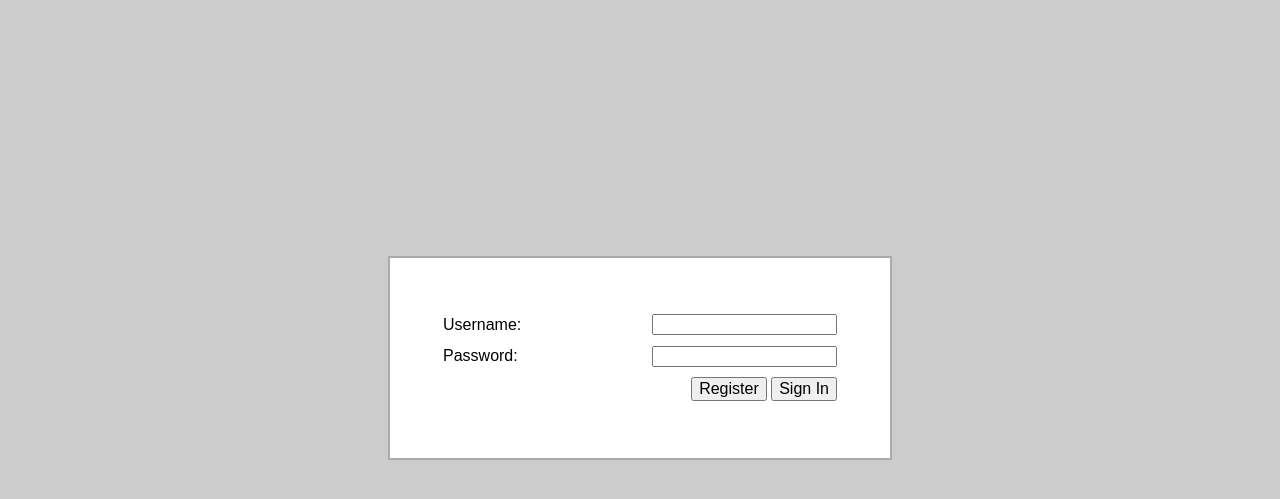
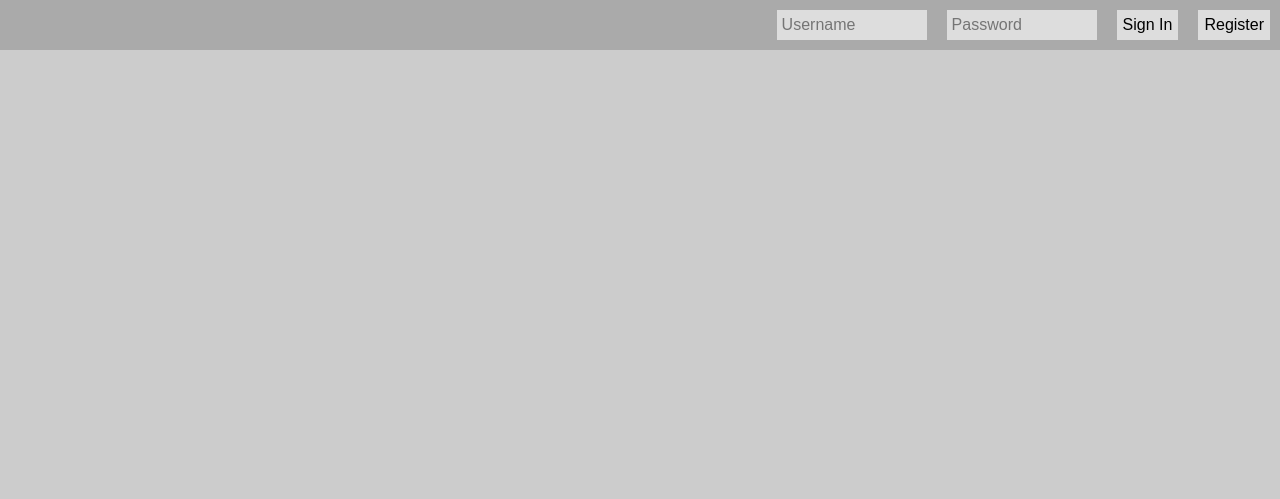
Before and after one commit to LukasLy/ide, a PHP site: page / in a window 1280 px wide. Shown: the top 499 px of the page. Run offline with PHP 8.4, Linux system fonts and the light colour scheme.

Commit message:
Atnaujinimas 4. Naujas dizainas ir 'session' funkcionalumas

```diff
--- a/index.php
+++ b/index.php
@@ -6,7 +6,11 @@
     </head>
 
     <body>
-        <div class="div1">
+
+        <?php session_start(); ?>
+        <?php include "top_bar.php"; ?>
+
+        <!-- <div class="div1">
             <form action="sign_in.php" method="get" class="form1">
                 <table>
                     <tr>
@@ -20,7 +24,8 @@
                     </tr>
                 </table>
             </form>
-        </div>
+        </div> -->
+
     </body>
 
 </html>
--- a/register.php
+++ b/register.php
@@ -7,7 +7,7 @@
 
     <body>
         <div class="div1">
-
+            <?php session_start(); ?>
             <?php if ($_GET["username"] == NULL) {
                         echo "Enter your username!";
                   } elseif ($_GET["password"] == NULL) {
--- a/sign_in.php
+++ b/sign_in.php
@@ -6,7 +6,7 @@
     </head>
 
     <body>
-        <div class="div1">
+        <?php session_start(); ?>
 
         <?php if ($_GET["username"] == NULL) {
                     echo "Enter your username!";
@@ -17,8 +17,6 @@
                   mysql_login($_GET["username"], $_GET["password"]);
               }
         ?>
-
-        </div>
     </body>
 
 </html>
--- a/stylesheet.css
+++ b/stylesheet.css
@@ -16,16 +16,36 @@ body {
     border: 2px solid #AAA;
 }
 
-.button1 {
+.div2 {
+    width:100%;
+    height:50px;
+    background-color: #AAA;
+    text-align: right;
+}
+
+.button1, .button2 {
     font-family: inherit;
     font-size: inherit;
 }
 
-/*table {
-    margin: auto;
-    margin-top: 10%;
-    text-align: center;
-}*/
+.button2, .input1 {
+    height: 30px;
+    margin: 10px;
+    border: none;
+    background-color: #DDD;
+    font-family: Arial;
+    font-size: 12pt;
+}
+
+.button2 {
+
+}
+
+.input1 {
+    padding-left: 5px;
+    padding-right: 5px;
+    width: 150px;
+}
 
 table {
     height: 100%;
@@ -34,12 +54,6 @@ table {
     text-align: right;
 }
 
-/*
-tr, td {
-    border: 2px solid #000;
-}
-*/
-
 .td1 {
     text-align: left;
 }
--- /dev/null
+++ b/top_bar.php
@@ -0,0 +1,25 @@
+<?php
+
+if (!session_id()) {
+        session_start();
+}
+
+if ( isset($_SESSION["user"]) ) {
+        ?>
+        <div class="div2">
+                <form method="get">
+                        Hello, <?php echo $_SESSION["user"]; ?><input formaction="sign_out.php" type="submit" value="Sign Out" class="button2">
+                </form>
+        </div>
+        <?php
+} else {
+        ?>
+        <div class="div2">
+                <form method="get">
+                        <input type="text" name="username" placeholder="Username" class="input1"><input type="password" name="password" placeholder="Password" class="input1"><input formaction="sign_in.php" type="submit" value="Sign In" class="button2"><input formaction="register.php" type="submit" value="Register" class="button2">
+                </form>
+        </div>
+        <?php
+}
+
+?>
```
Also changed, not shown: mysql_connect.php (+9 -0 lines), sign_out.php (added, +11 -0 lines). Lines whose indentation alone changed are shown as unchanged.
